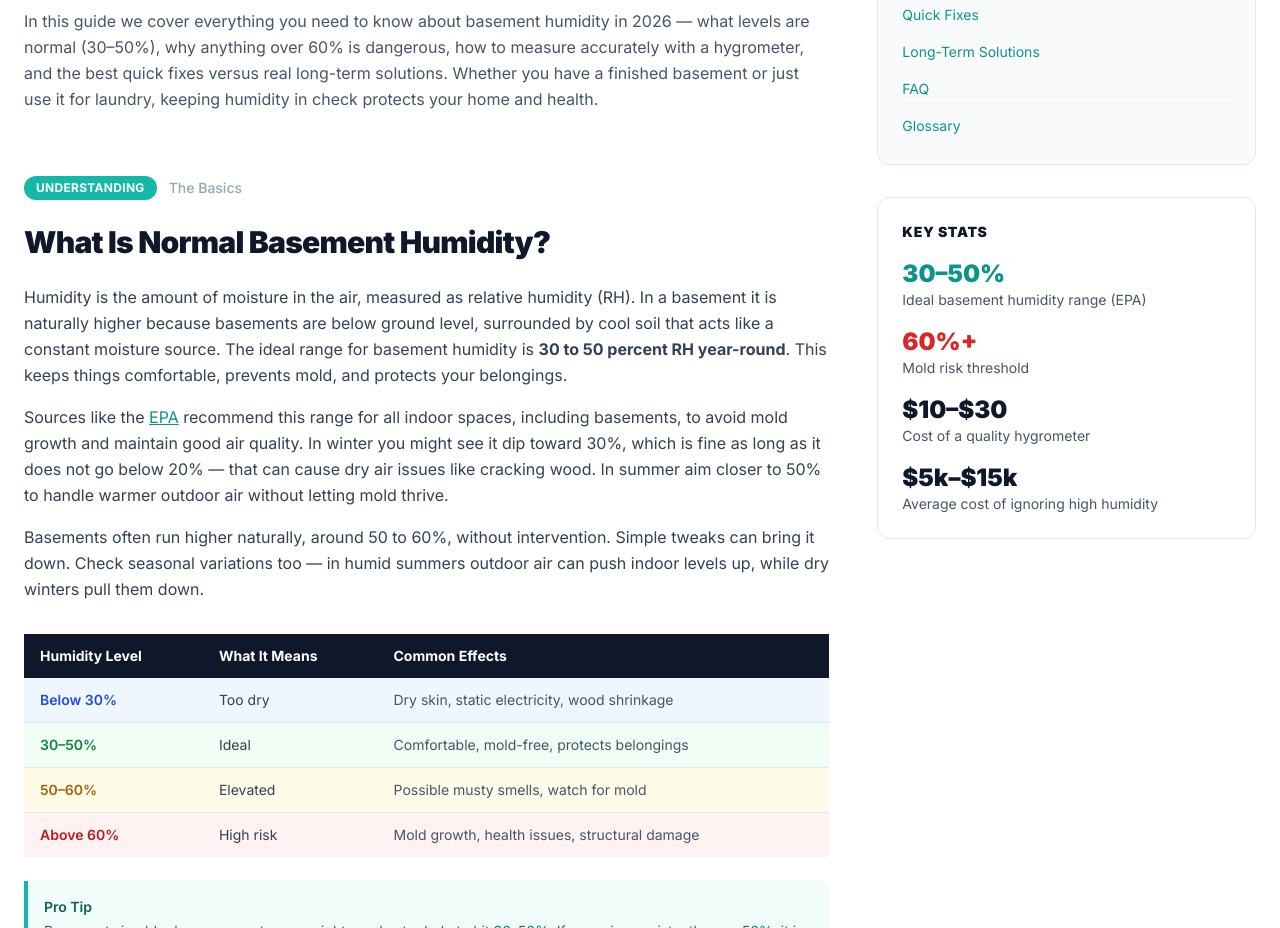
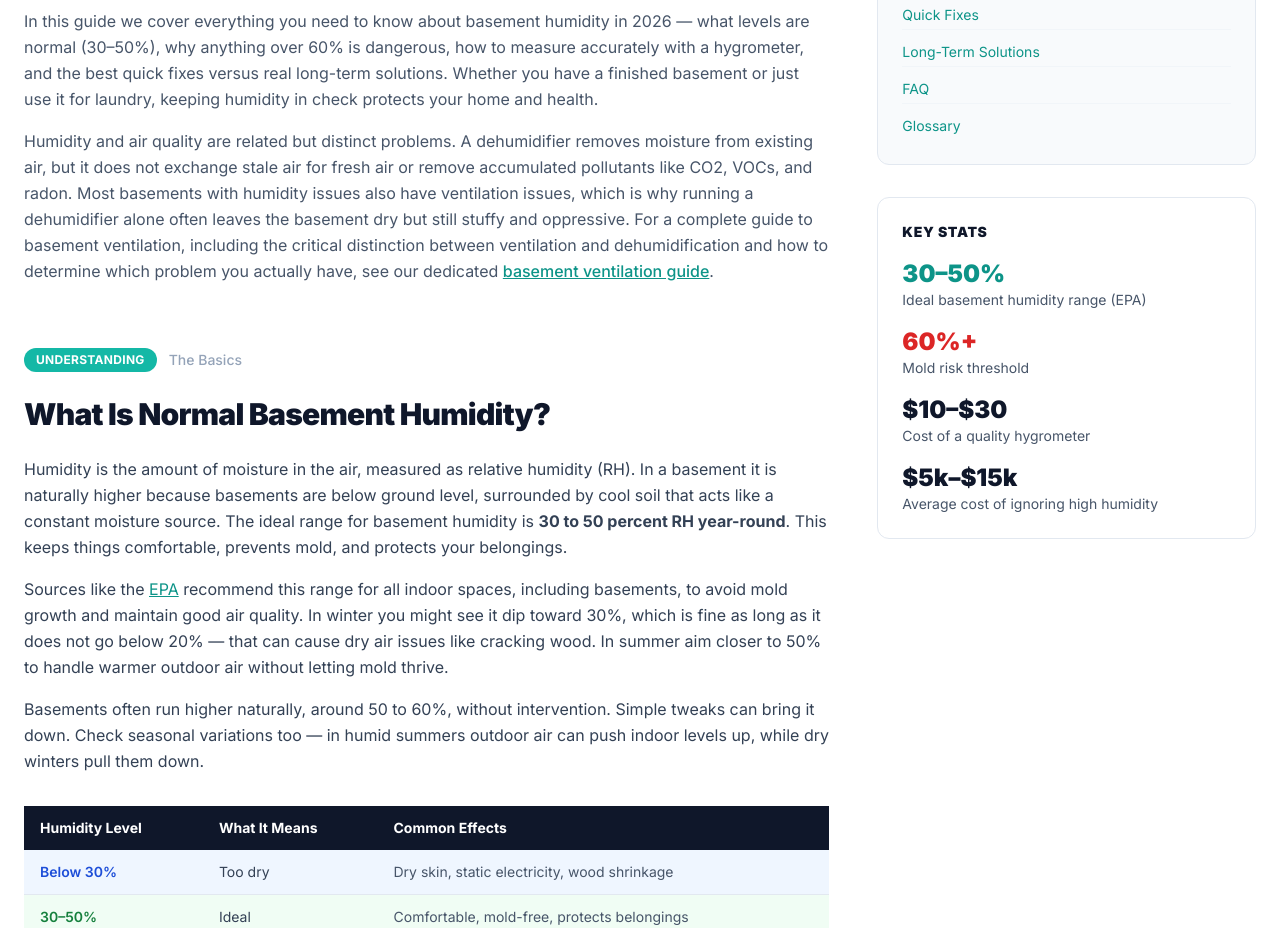
Before and after one commit to thebasementguide2026/basement-guide, a Next.js app: page /articles/basement-humidity-guide in a window 1280 px wide. Shown: the part 860-1788 px from the top of the page. Built offline with nearby package versions, Linux system fonts and the light colour scheme.

Commit message:
Add basement-ventilation internal link in basement-humidity-guide

```diff
--- a/app/articles/basement-humidity-guide/page.tsx
+++ b/app/articles/basement-humidity-guide/page.tsx
@@ -58,6 +58,9 @@ export default function BasementHumidityGuideArticle() {
               </p>
               <p className='text-slate-600 leading-relaxed mt-4'>
                 In this guide we cover everything you need to know about basement humidity in 2026 &mdash; what levels are normal (30&ndash;50%), why anything over 60% is dangerous, how to measure accurately with a hygrometer, and the best quick fixes versus real long-term solutions. Whether you have a finished basement or just use it for laundry, keeping humidity in check protects your home and health.
+              </p>
+              <p className='text-slate-600 leading-relaxed mt-4'>
+                Humidity and air quality are related but distinct problems. A dehumidifier removes moisture from existing air, but it does not exchange stale air for fresh air or remove accumulated pollutants like CO2, VOCs, and radon. Most basements with humidity issues also have ventilation issues, which is why running a dehumidifier alone often leaves the basement dry but still stuffy and oppressive. For a complete guide to basement ventilation, including the critical distinction between ventilation and dehumidification and how to determine which problem you actually have, see our dedicated <Link href='/articles/basement-ventilation' className='text-teal-600 hover:text-teal-700 underline font-medium'>basement ventilation guide</Link>.
               </p>
             </div>
 
```
